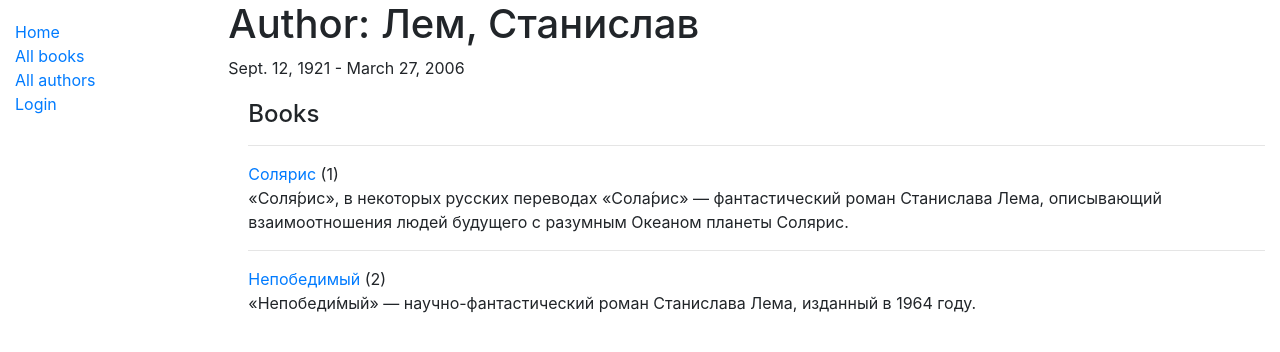
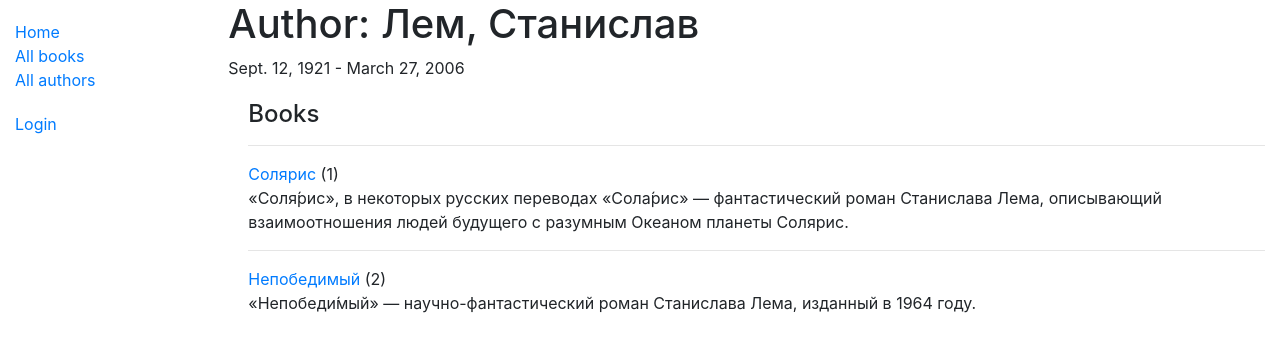
Before and after one commit to ksyu01/Django-tutorial-LocaLlibrary, a Django app: page /catalog/author/3 in a window 1280 px wide. Shown: the top 352 px of the page. Run offline with Django 3.2, Linux system fonts and the light colour scheme; data comes from the database, SQL or seed files in the repository; some libraries are stand-ins or nearby versions.

Commit message:
Создан отступ на generic между общими ссылками и относящимися к пользователю

```diff
--- a/catalog/templates/base_generic.html
+++ b/catalog/templates/base_generic.html
@@ -19,8 +19,9 @@
                     <li><a href="{% url 'index' %}">Home</a></li>
                     <li><a href="{% url 'books' %}">All books</a></li>
                     <li><a href="{% url 'authors' %}">All authors</a></li>
+                </ul>
 
-
+                <ul class="sidebar-nav">
                     {# модуль с аутентификацией#}
                     {# ссылка ?next={{request.path}} нужна, чтобы вернуть юзера обратно на эту же страницу#}
                     {% if user.is_authenticated %}
```
